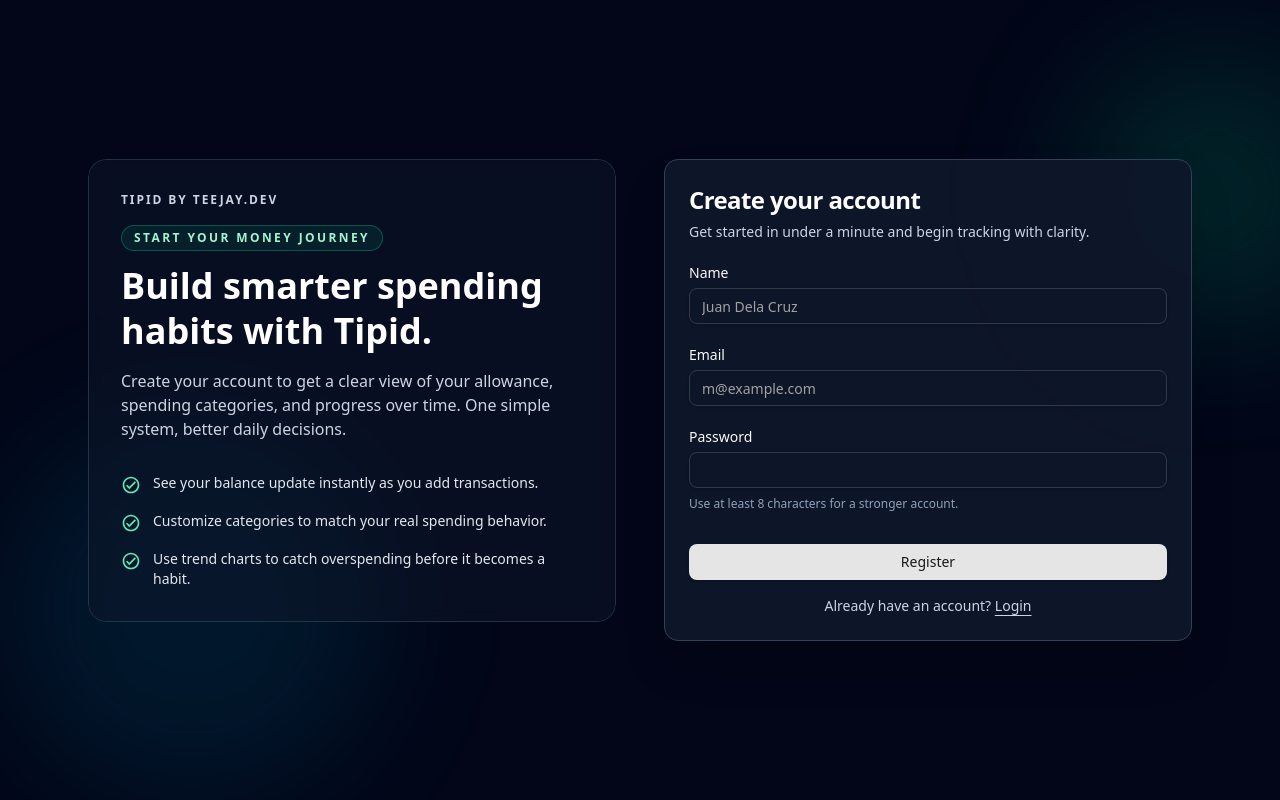
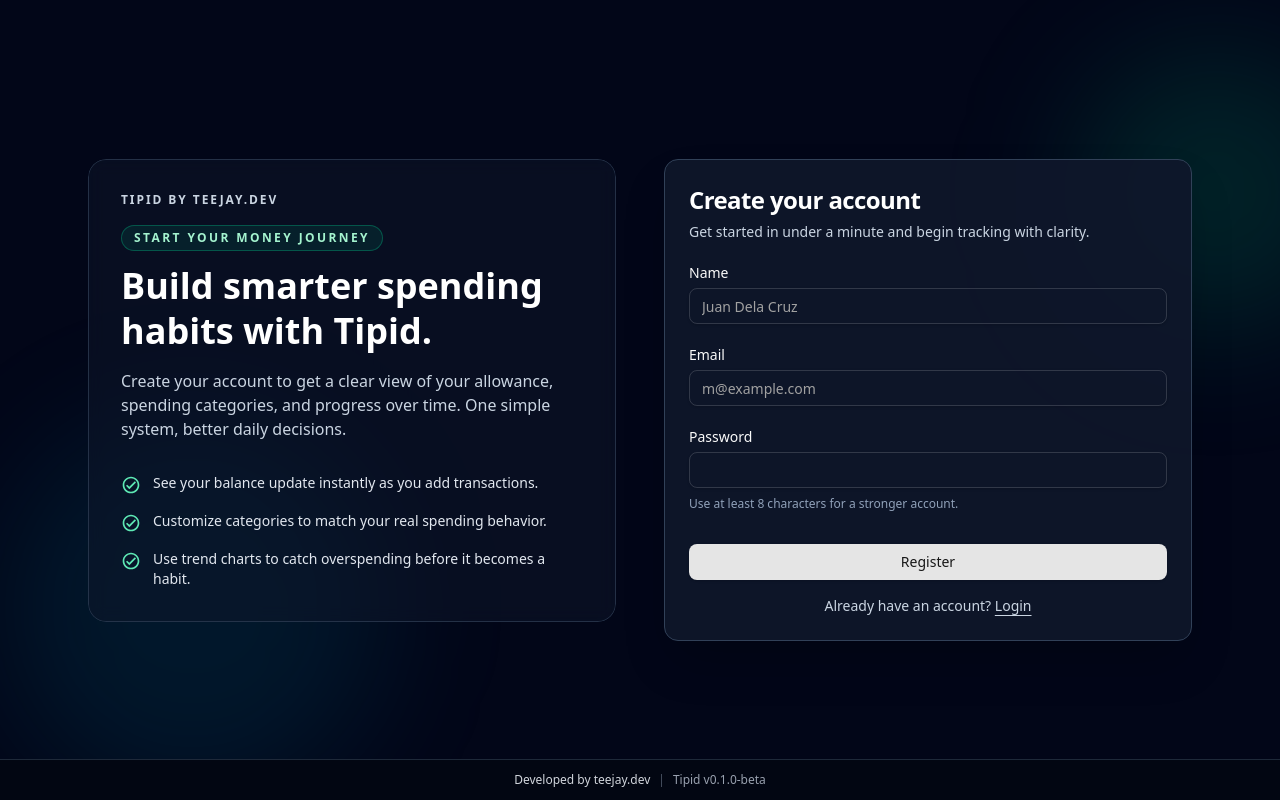
Before and after one commit to teejay717/tipid-budget-tracker, a React (Vite) app in the folder client/: page /register in a window 1280 px wide. Built offline with nearby package versions, Linux system fonts and the light colour scheme; no server answers.

Commit message:
feat: add footer component to Login and Register pages for enhanced user experience

```diff
--- a/client/src/pages/Login.jsx
+++ b/client/src/pages/Login.jsx
@@ -15,6 +15,7 @@ import { Link } from "react-router-dom";
 import LoadingModal from "@/components/LoadingModal";
 import { MdOutlineCheckCircle } from 'react-icons/md';
 import Tilt from 'react-parallax-tilt';
+import Footer from "@/components/Footer";
 
 const Login = () => {
     const [email, setEmail] = useState('');
@@ -47,6 +48,7 @@ const Login = () => {
     }, [error, clearError])
 
     return (
+        <>
         <div className="relative min-h-screen overflow-hidden bg-slate-950 text-slate-100">
             <div className="pointer-events-none absolute inset-0">
                 <div className="absolute -left-20 top-12 h-72 w-72 rounded-full bg-cyan-500/15 blur-3xl" />
@@ -171,6 +173,16 @@ const Login = () => {
                 title = 'Signing you in'
                 message = 'Please wait while we verify your account...'/>
         </div>
+        <footer
+            className={`fixed bottom-0 right-0 z-20 border-t border-gray-800 bg-gray-950/95 backdrop-blur-sm transition-all duration-300 ease-in-out left-0`}
+        >
+            <div className="px-6 py-3 text-center text-xs text-gray-400">
+                <span className="font-medium text-gray-300">Developed by teejay.dev</span>
+                <span className="mx-2 text-gray-600">|</span>
+                <span>Tipid v0.1.0-beta</span>
+            </div>
+        </footer>
+        </>
 
     )
 }
--- a/client/src/pages/Register.jsx
+++ b/client/src/pages/Register.jsx
@@ -49,6 +49,7 @@ const Register = () => {
     }
 
     return (
+        <>
         <div className="relative min-h-screen overflow-hidden bg-slate-950 text-slate-100">
             <div className="pointer-events-none absolute inset-0">
                 <div className="absolute -right-20 top-12 h-72 w-72 rounded-full bg-emerald-500/15 blur-3xl" />
@@ -189,6 +190,16 @@ const Register = () => {
                 title = 'Registering...'
                 message = 'Please wait while we register your account...'/>
         </div>
+        <footer
+            className={`fixed bottom-0 right-0 z-20 border-t border-gray-800 bg-gray-950/95 backdrop-blur-sm transition-all duration-300 ease-in-out left-0`}
+        >
+            <div className="px-6 py-3 text-center text-xs text-gray-400">
+                <span className="font-medium text-gray-300">Developed by teejay.dev</span>
+                <span className="mx-2 text-gray-600">|</span>
+                <span>Tipid v0.1.0-beta</span>
+            </div>
+        </footer>
+        </>
     )
 }
 
```
